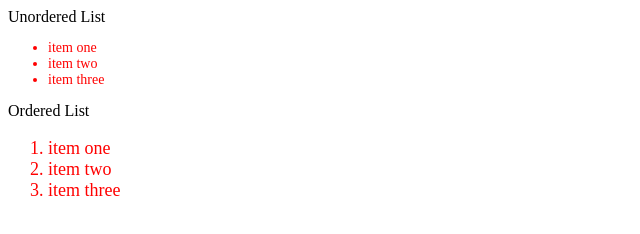
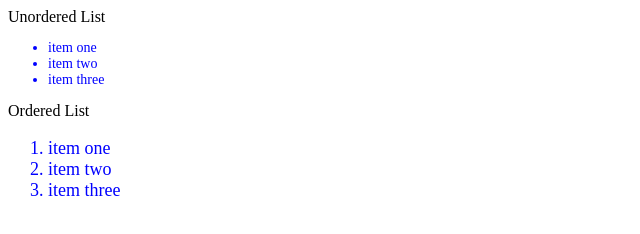
Before and after one commit to frenselw/project0, a plain HTML site: page page05.html in a window 1280 px wide. Shown: the whole page, without its empty margins (0-640 px from the left). Drawn offline with nearby package versions, Linux system fonts and the light colour scheme; files that its build step writes are made by us from their sources.

Commit message:
Update variables.scss

```diff
--- a/variables.scss
+++ b/variables.scss
@@ -1,4 +1,4 @@
-$color: red;
+$color: blue;
 
 ul {
     font-size: 14px;
```
